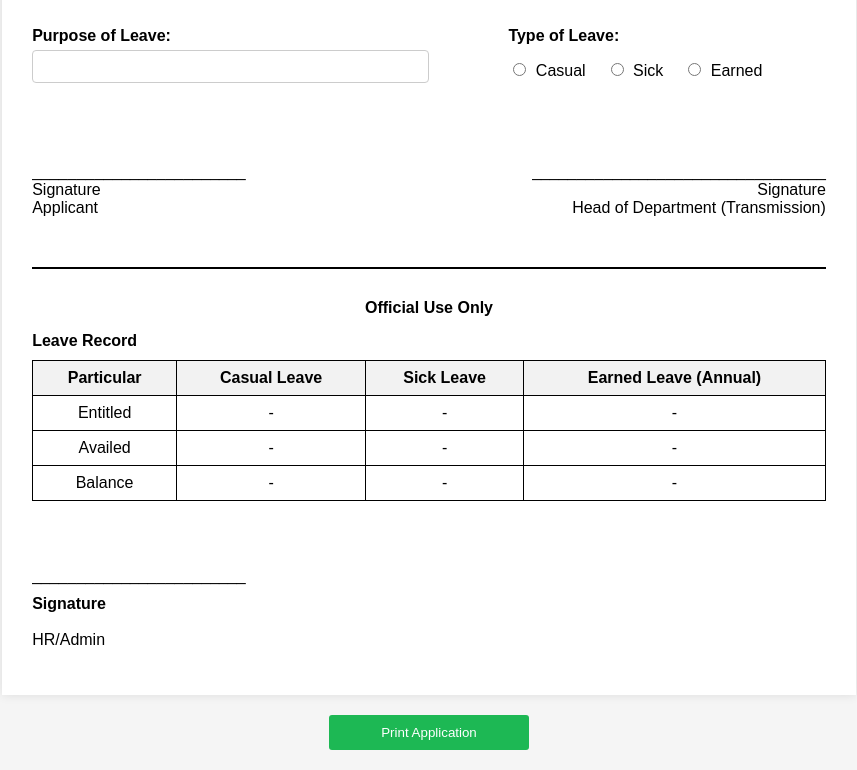
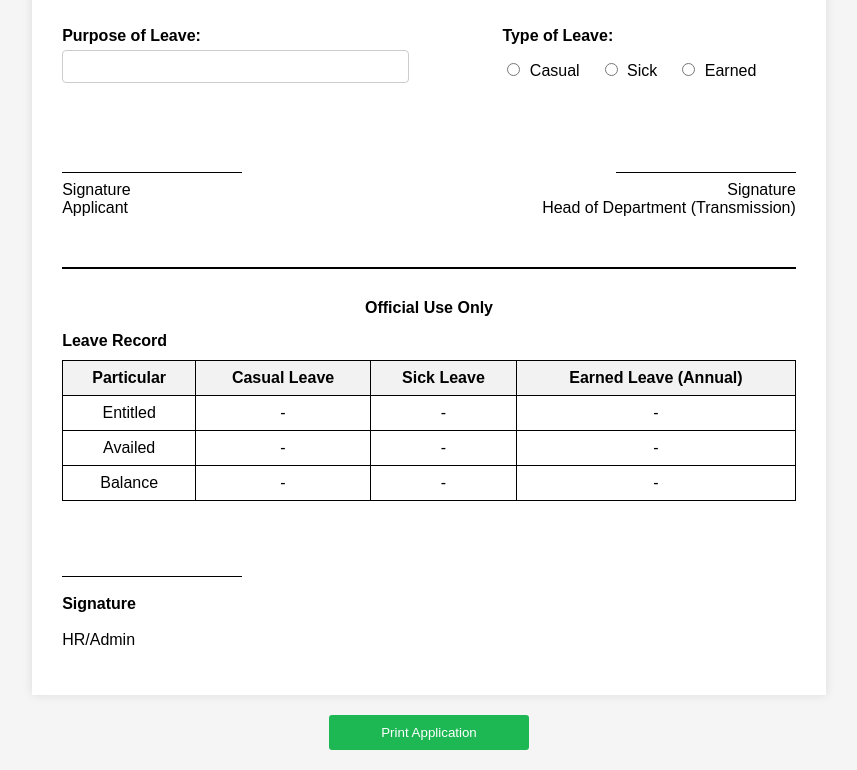
Before and after one commit to abdullah-al-faahim/mcr-leave-application, a plain HTML site: page index.html in a window 1280 px wide. Shown: the part 465-1235 px from the top of the page, without its empty margins (211-1068 px from the left). Drawn offline with nearby package versions, Linux system fonts and the light colour scheme.

Commit message:
Update index.html

```diff
--- a/index.html
+++ b/index.html
@@ -13,13 +13,11 @@
 			padding: 0;
 			background-color: #f5f5f5;
 		}
-
 		label {
 			display: block;
 			margin-top: 10px;
 			font-weight: bold;
 		}
-
 		input[type="text"],
 		input[type="number"],
 		input[type="date"],
@@ -31,12 +29,10 @@
 			border-radius: 4px;
 			box-sizing: border-box;
 		}
-
 		/* Styling for radio buttons */
 		input[type="radio"] {
 			margin-right: 5px;
 		}
-
 		/* Styles for the table */
 		table {
 			width: 100%;
@@ -44,20 +40,16 @@
 			margin-top: 10px;
 			margin-bottom: 20px;
 		}
-
 		table, th, td {
 			border: 1px solid #000;
 		}
-
 		th, td {
 			padding: 8px;
 			text-align: center;
 		}
-
 		th {
 			background-color: #f2f2f2;
 		}
-
 		/* Form styling */
 		.leave-form {
 			max-width: 210mm;
@@ -66,8 +58,8 @@
 			padding: 30px;
 			background-color: #fff;
 			box-shadow: 0 0 10px rgba(0, 0, 0, 0.1);
+			box-sizing: border-box; /* FIX: prevent padding from adding to width */
 		}
-
 		/* Form Header */
 		.form-header {
 			display: flex;
@@ -75,65 +67,54 @@
 			align-items: flex-start;
 			margin-bottom: 20px;
 		}
-
 		.company-details {
 			width: 70%;
 		}
-
 		.company-details p {
 			margin: 0;
 			padding: 0;
 			line-height: 1.4;
 		}
-
 		.company-details .company-name {
 			font-size: 28px;
 			font-family: Cambria, Cochin, Georgia, Times, 'Times New Roman', serif;
 			font-weight: bold;
 			margin-bottom: 4px;
 		}
-
 		.company-details .company-address {
 			font-size: 14px;
 			margin-bottom: 2px;
 		}
-
 		.company-details .company-contact {
 			font-size: 14px;
 		}
-
 		.company-logo img {
 			width: 150px;
 			height: auto;
 		}
-
 		/* Employee and Leave details */
 		.employee-details, .leave-details {
 			display: flex;
 			justify-content: space-between;
 			margin-bottom: 20px;
 		}
-
 		.field {
 			flex: 1;
 			padding: 0 10px;
 			box-sizing: border-box;
+			min-width: 0; /* FIX: allow flex children to shrink below content size */
 		}
-
 		.field:first-child {
 			padding-left: 0;
 		}
-
 		.leave-period {
 			display: flex;
 			flex-direction: column;
 		}
-
 		.leave-period label:not(:first-child) {
 			margin-left: 0;
 			margin-top: 10px;
 		}
-
 		/* Field container for leave purpose and type */
 		.field-container {
 			display: flex;
@@ -142,29 +123,25 @@
 			margin-top: 10px;
 			margin-bottom: 20px;
 		}
-
 		.leave-purpose {
 			flex-basis: 50%;
 			padding-right: 20px;
+			box-sizing: border-box; /* FIX: keep padding inside basis */
 		}
-
 		.leave-type {
 			flex-basis: 40%;
 		}
-
 		.leave-type .options {
 			display: flex;
 			justify-content: flex-start;
 			align-items: center;
 			margin-top: 5px;
 		}
-
 		.leave-type .options label {
 			display: inline;
 			margin-right: 20px;
 			font-weight: normal;
 		}
-
 		/* Signatures */
 		.signature-row {
 			display: flex;
@@ -173,52 +150,52 @@
 			margin-top: 30px;
 			margin-bottom: 50px;
 		}
-
 		.signature {
 			width: 48%;
 			text-align: right;
+			min-width: 0; /* FIX: prevent signature blocks from overflowing */
+			overflow: hidden; /* FIX: contain any overflowing content */
 		}
-
 		.signature.applicant {
 			text-align: left;
 		}
-
 		.signature.head {
 			text-align: right;
 		}
-
 		.signature p {
 			margin: 0;
+			word-break: break-word; /* FIX: prevent long signature lines from overflowing */
 		}
-
+		/* FIX: use a bordered line instead of underscores for signature lines */
+		.signature-line {
+			display: inline-block;
+			width: 180px;
+			border-bottom: 1px solid #000;
+			margin-bottom: 4px;
+		}
 		.signature label {
 			display: inline;
 			font-weight: normal;
 		}
-
 		/* Centered title */
 		.centered-title {
 			text-align: center;
 			margin-top: 10px;
 			margin-bottom: 5px;
 		}
-
 		.application-date-time {
 			font-size: 12px;
 		}
-
 		/* Official Use Only Section */
 		.official-section {
 			margin-top: 30px;
 			padding-top: 30px;
 			border-top: 2px solid #000;
 		}
-
 		.official-section h4 {
 			margin-top: 0;
 			margin-bottom: 15px;
 		}
-
 		/* Print button */
 		#printBtn {
 			display: block;
@@ -232,32 +209,26 @@
 			width: 200px;
 			margin: 20px auto;
 		}
-
 		#printBtn:hover {
 			background-color: #16934a;
 		}
-
 		/* Print media query with A4 margins */
 		@page {
 			size: A4;
 			margin: 0.5in 0.5in 0.5in 0.5in;
 		}
-
 		@media print {
 			body {
 				padding: 0;
 				margin: 0;
 				background-color: #fff;
 			}
-
 			body * {
 				visibility: hidden;
 			}
-
 			.leave-form, .leave-form * {
 				visibility: visible;
 			}
-
 			.leave-form {
 				position: absolute;
 				left: 0;
@@ -268,13 +239,12 @@
 				border: none;
 				max-width: 100%;
 				box-shadow: none;
+				box-sizing: border-box; /* FIX: keep padding inside 100% width on print */
 			}
-
 			html, body {
 				width: 100%;
 				height: 100%;
 			}
-
 			#printBtn {
 				display: none;
 			}
@@ -293,10 +263,8 @@
 				<img src="https://dev.channelionline.com/wp-content/uploads/2022/03/chanenl-i-logo-crip-2.jpg" alt="Company Logo">
 			</div>
 		</div>
-
 		<h2 class="centered-title">Leave Application</h2>
 		<p class="application-date-time centered-title"></p>
-
 		<div class="employee-details">
 			<div class="field">
 				<label>Employee Name:</label>
@@ -311,7 +279,6 @@
 				<input type="text">
 			</div>
 		</div>
-
 		<div class="leave-details">
 			<div class="field">
 				<label>Department:</label>
@@ -328,7 +295,6 @@
 				<input type="number" id="totalDays">
 			</div>
 		</div>
-
 		<div class="field-container">
 			<div class="leave-purpose">
 				<label>Purpose of Leave:</label>
@@ -343,16 +309,14 @@
 				</div>
 			</div>
 		</div>
-
 		<div class="signature-row">
 			<div class="signature applicant">
-				<p>________________________<br><label>Signature</label><br>Applicant</p>
+				<p><span class="signature-line"></span><br><label>Signature</label><br>Applicant</p>
 			</div>
 			<div class="signature head">
-				<p>_________________________________<br><label>Signature</label><br>Head of Department (Transmission)</p>
+				<p><span class="signature-line"></span><br><label>Signature</label><br>Head of Department (Transmission)</p>
 			</div>
 		</div>
-
 		<div class="official-section">
 			<h4 class="centered-title">Official Use Only</h4>
 			<label>Leave Record</label>
@@ -382,15 +346,12 @@
 					<td> - </td>
 				</tr>
 			</table>
-
 			<div style="padding-top: 30px;">
-				<p>________________________<br><label>Signature</label><br>HR/Admin</p>
+				<p><span class="signature-line"></span><br><label>Signature</label><br>HR/Admin</p>
 			</div>
 		</div>
 	</div>
-
 	<button id="printBtn">Print Application</button>
-
 	<script src="https://code.jquery.com/jquery-1.12.4.js"></script>
 	<script src="https://code.jquery.com/ui/1.12.1/jquery-ui.js"></script>
 	<script>
@@ -403,12 +364,10 @@
 		});
 		let dateTimeString = dateString + " " + now.toLocaleTimeString();
 		document.querySelector('.application-date-time').textContent = dateTimeString;
-
 		// Print functionality
 		document.getElementById('printBtn').addEventListener('click', function() {
 			window.print();
 		});
-
 		$(function() {
 			// Initialize datepicker with dd/mm/yy format
 			$("#fromDate, #toDate").datepicker({
@@ -417,11 +376,9 @@
 					calculateDays();
 				}
 			});
-
 			function calculateDays() {
 				let fromDate = $("#fromDate").datepicker('getDate');
 				let toDate = $("#toDate").datepicker('getDate');
-
 				if (fromDate && toDate) {
 					let difference = (toDate - fromDate) / (1000 * 60 * 60 * 24) + 1;
 					$("#totalDays").val(difference);
```
